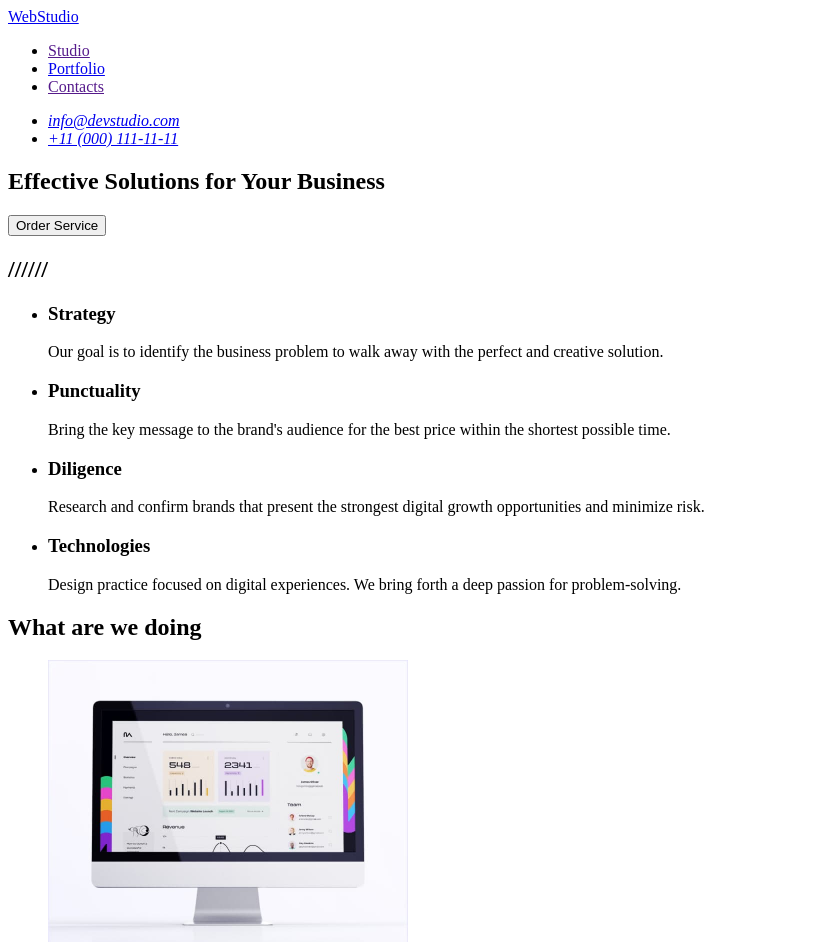
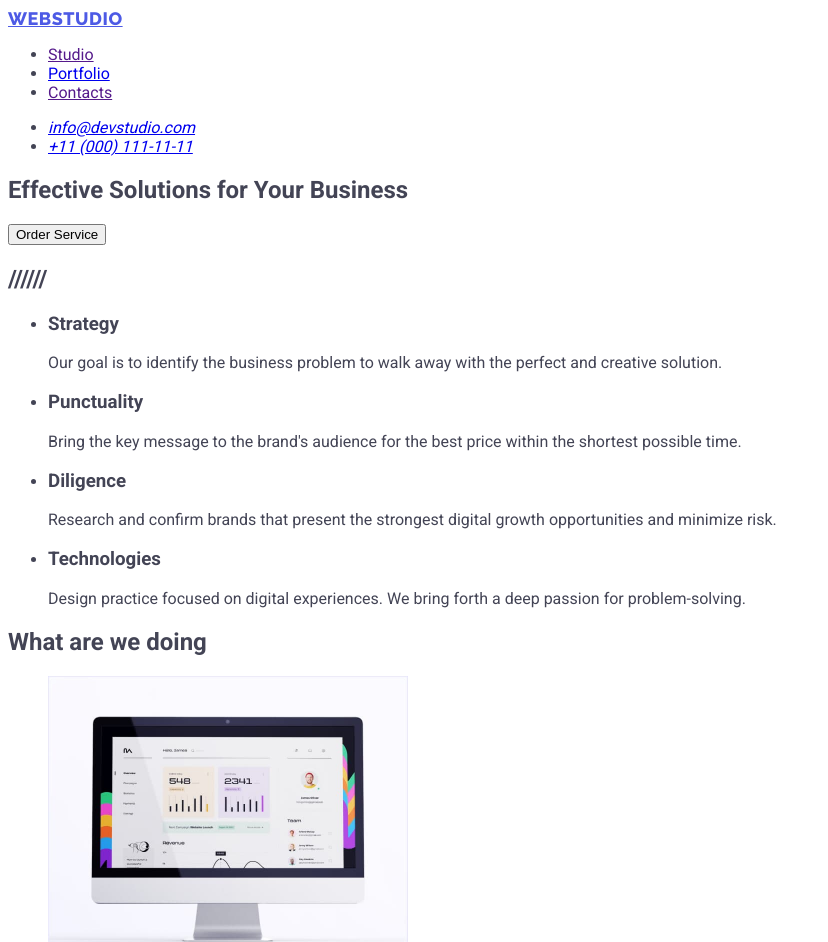
Before and after one commit to akchiram/goit-markup-hw-01, a plain HTML site: page index.html in a window 1280 px wide. Shown: the top 942 px of the page, without its empty margins (0-828 px from the left). Drawn offline with Linux system fonts and the light colour scheme.

Commit message:
aaaaaaaaaaaaaaaaaa

```diff
--- a/css/styles.css
+++ b/css/styles.css
@@ -0,0 +1,21 @@
+:root{
+
+}
+body {
+    font-family: "Roboto";
+    color: #434455;
+    background-color: #fffff
+
+}
+
+.logo {
+    font-family: "Raleway";
+    font-weight: 800;
+    font-size: 18px;
+    line-height: 1.17;
+    letter-spacing: 0.03em;
+    text-transform: uppercase;
+    color: #4d5ae5;
+
+
+}
--- a/index.html
+++ b/index.html
@@ -17,7 +17,7 @@
       <body>
         <header>
             <nav>
-              <a href="./index.html">WebStudio</a>
+              <a href="./index.html" class="logo">WebStudio</a>
               <ul>
                 <li>
                   <a href="">Studio</a>
@@ -113,7 +113,7 @@
         </main>
 
         <footer>
-          <a href="./index.html">WebStudio</a>
+          <a href="./index.html" class="logo">WebStudio</a>
           <p>Increase the flow of customers and sales for your business with digital marketing & growth solutions.</p>
         </footer>
       </body>
```
Also changed, not shown: portfolio.html (+2 -2 lines).
